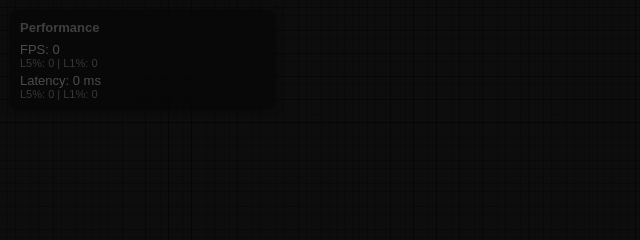
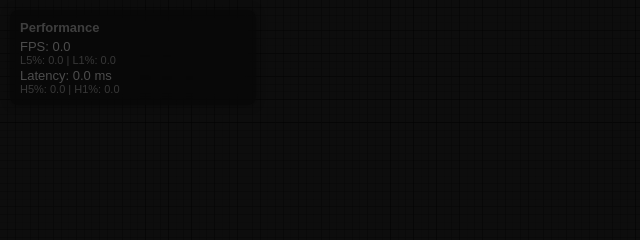
Before and after one commit to ntoutges/m3inter, a website built with Vite: page index.html in a window 1280 px wide. Shown: the top 240 px of the page, 0-640 px from the left. Built offline with nearby package versions, Linux system fonts and the light colour scheme.

Commit message:
Implemented stat display

```diff
--- a/grid/grid.ts
+++ b/grid/grid.ts
@@ -1,3 +1,4 @@
+import grid from "./grid.html?raw";
 import "./grid.css";
 
 type grid_base = {
@@ -33,8 +34,6 @@ type grid_bounds = {
     w: number;
     h: number;
 };
-
-import grid from "./grid.html?raw";
 
 export class Grid {
     private readonly element: HTMLElement;
--- a/index.html
+++ b/index.html
@@ -32,23 +32,7 @@
             <label for="toggle-perf-graph" class="panel panel-top-left" id="perf-panel">
                 <div class="panel-title">Performance</div>
 
-                <div class="stat fps">
-                    FPS: <span id="fps-avg">0</span>
-                </div>
-                <div class="stat-sub fps">
-                    L5%: <span id="fps-low5">0</span> |
-                    L1%: <span id="fps-low1">0</span>
-                </div>
-
-                <div class="stat latency">
-                    Latency: <span id="lat-avg">0</span> ms
-                </div>
-                <div class="stat-sub latency">
-                    L5%: <span id="lat-low5">0</span> |
-                    L1%: <span id="lat-low1">0</span>
-                </div>
-
-                <canvas id="perf-graph"></canvas>
+                <div id="stat-container"></div>
             </label>
 
             <!-- Top-right: Camera (gizmo + position) -->
--- a/script.ts
+++ b/script.ts
@@ -7,15 +7,34 @@ import {
 } from "./connect/handler.js";
 import { Grid } from "./grid/grid.js";
 import { config } from "./setup.json";
+import { Stat } from "./stat/stat.js";
 
 const $ = document.querySelector.bind(document);
 
 // Define elements as globals for ease-of-use
 const devicePanel = $("#device-panel") as HTMLElement;
+const portName = $("#com-port") as HTMLElement;
+const statusWord = $("#connection-status") as HTMLElement;
 
 // Define custom UI elements
 const g = new Grid($("#grid-container")!, config);
 g.render();
+
+const s = new Stat($("#stat-container")!, {
+    track: [
+        {
+            name: "FPS",
+            extrema: "min",
+        },
+        {
+            name: "Latency",
+            extrema: "max",
+            unit: "ms",
+        },
+    ],
+    graphPeriod: 10000,
+    graphpoints: 1000,
+});
 
 const conn = new Connect(handleConnect);
 conn.show();
@@ -31,6 +50,10 @@ const cCb: msg_cb_t = {
 };
 let cHandle: handle_t | null = null;
 
+// Track data updates for performance stats
+let lastFrame = performance.now();
+let lastRequest = performance.now();
+
 // Show connection panel on disconnect
 devicePanel.addEventListener("click", () => {
     cHandle?.close();
@@ -38,15 +61,21 @@ devicePanel.addEventListener("click", () => {
 });
 
 async function handleConnect(mode: "ser" | "sok") {
+    conn.error("");
+
     let handleOrError: handle_t | string | null = null;
 
     switch (mode) {
         case "sok":
             handleOrError = await handleSocket("http://localhost:3000", cCb);
+            portName.textContent = "localhost:3000";
             break;
 
         case "ser":
             handleOrError = await handleSerial(cCb);
+
+            if (typeof handleOrError !== "string")
+                portName.textContent = handleOrError.port;
     }
 
     if (handleOrError === null) return; // Ignore invalid value
@@ -61,17 +90,40 @@ async function handleConnect(mode: "ser" | "sok") {
     handleClose();
     cHandle = handleOrError;
     conn.hide();
+
+    statusWord.textContent = "Connected";
+    statusWord.classList.remove("offline");
+    statusWord.classList.add("online");
+
+    s.clear("FPS");
+    s.clear("Latency");
 }
 
 function handleClose() {
     if (!cHandle) return;
 
+    s.clear("FPS");
+    s.clear("Latency");
+
     cHandle?.close();
     cHandle = null;
     conn.show();
+
+    statusWord.textContent = "Disconnected";
+    statusWord.classList.remove("online");
+    statusWord.classList.add("offline");
 }
 
 function handleData(data: Uint8Array) {
+    const now = performance.now();
+
+    // Update grid
     g.update(Array.from(data));
     g.render();
+
+    // Update stats
+    s.update("FPS", 1000 / (now - lastFrame));
+    // s.update("Latency", now - lastRequest);
+
+    lastFrame = now;
 }
--- /dev/null
+++ b/stat/stat.css
@@ -0,0 +1,32 @@
+.stat {
+    display: grid;
+    grid-template-columns: 1fr auto;
+
+    font-family: sans-serif;
+    font-size: 12px;
+    color: white;
+}
+
+.stat canvas {
+    width: 120px;
+    margin-left: 6px;
+}
+
+.stat-name {
+    grid-column: 1 / -1;
+    font-weight: 500;
+    font-size: 13px;
+}
+
+.stat-sub {
+    grid-column: 1 / -1;
+    font-size: 11px;
+    opacity: 0.7;
+}
+
+.stat-breakdown {
+    height: fit-content;
+    display: flex;
+    flex-direction: column;
+    gap: 2px;
+}
--- /dev/null
+++ b/stat/stat.html
@@ -0,0 +1,37 @@
+<div class="stat">
+    <div class="stat-breakdown"></div>
+
+    <canvas></canvas>
+</div>
+
+<div class="stat-entry">
+    <div class="stat-name">
+        <span class="stat-label"></span>: <span class="stat-avg">0</span><span class="stat-unit"></span>
+    </div>
+    <div class="stat-sub">
+        <span class="stat-extrema"></span>5%: <span class="stat-low-5">0</span> |
+        <span class="stat-extrema"></span>1%: <span class="stat-low-1">0</span>
+    </div>
+</div>
+
+
+<!--
+
+
+/* Performance graph */
+#perf-graph {
+    width: 100%;
+    height: 100%;
+}
+
+/* Stats text */
+.stat {
+    margin-top: 4px;
+}
+
+.stat-sub {
+    font-size: 11px;
+    opacity: 0.7;
+}
+
+-->
--- /dev/null
+++ b/stat/stat.ts
@@ -0,0 +1,269 @@
+import "./stat.css";
+import html from "./stat.html?raw";
+
+const _template = document.createElement("template");
+_template.innerHTML = html;
+const template = _template.content;
+
+type stat_track = {
+    name: string;
+    unit?: string;
+    extrema: "min" | "max";
+};
+
+type stat_init = {
+    track: stat_track[];
+    graphpoints: number;
+    graphPeriod: number;
+};
+
+type stat_internal = {
+    values: { time: number; value: number }[];
+    unit?: string;
+    extrema: "min" | "max";
+
+    // DOM references for fast updates
+    el: HTMLElement;
+    avgEl: HTMLElement;
+    low5El: HTMLElement;
+    low1El: HTMLElement;
+};
+
+export class Stat {
+    private readonly element: HTMLElement;
+    private readonly canvas: HTMLCanvasElement;
+    private readonly ctx: CanvasRenderingContext2D;
+
+    private readonly stats = new Map<string, stat_internal>();
+    private readonly order: string[] = [];
+
+    private readonly graphPeriod: number;
+    private readonly graphpoints: number;
+
+    private animationFrame: number | null = null;
+
+    constructor(parent: HTMLElement, config: stat_init) {
+        this.element = template
+            .querySelector(".stat")!
+            .cloneNode(true) as HTMLElement;
+
+        this.canvas = this.element.querySelector("canvas")!;
+        this.ctx = this.canvas.getContext("2d")!;
+
+        parent.appendChild(this.element);
+
+        this.graphPeriod = config.graphPeriod;
+        this.graphpoints = config.graphpoints;
+
+        this.initializeUI(config.track);
+        this.resize();
+
+        new ResizeObserver(() => this.resize()).observe(
+            this.element.querySelector(".stat-breakdown")!,
+        );
+
+        this.loop();
+    }
+
+    /**
+     * Initialize UI entries for each stat
+     */
+    private initializeUI(track: stat_track[]) {
+        const breakdown = this.element.querySelector(".stat-breakdown")!;
+
+        for (const stat of track) {
+            const entry = template
+                .querySelector(".stat-entry")!
+                .cloneNode(true) as HTMLElement;
+
+            entry.querySelector(".stat-label")!.textContent = stat.name;
+
+            if (stat.unit) {
+                entry.querySelector(".stat-unit")!.textContent =
+                    ` ${stat.unit}`;
+            }
+
+            entry
+                .querySelectorAll(".stat-extrema")!
+                .forEach(
+                    (el) =>
+                        (el.textContent = stat.extrema === "min" ? "L" : "H"),
+                );
+
+            const avgEl = entry.querySelector<HTMLElement>(".stat-avg")!;
+            const low5El = entry.querySelector<HTMLElement>(".stat-low-5")!;
+            const low1El = entry.querySelector<HTMLElement>(".stat-low-1")!;
+
+            breakdown.appendChild(entry);
+
+            this.stats.set(stat.name, {
+                values: [],
+                unit: stat.unit,
+                extrema: stat.extrema,
+                el: entry,
+                avgEl,
+                low5El,
+                low1El,
+            });
+
+            this.order.push(stat.name);
+        }
+    }
+
+    /**
+     * Resize canvas to match display size
+     */
+    private resize() {
+        const rect = this.element
+            .querySelector(".stat-breakdown")!
+            .getBoundingClientRect();
+
+        this.canvas.width = rect.width;
+        this.canvas.height = rect.height;
+        this.canvas.style.height = `${rect.height}px`;
+    }
+
+    /**
+     * Main render loop
+     */
+    private loop = () => {
+        this.render();
+        this.animationFrame = requestAnimationFrame(this.loop);
+    };
+
+    /**
+     * Compute avg + percentiles
+     */
+    private compute(values: number[], extrema: "min" | "max") {
+        if (values.length === 0) {
+            return { avg: 0, p5: 0, p1: 0 };
+        }
+
+        const sorted = [...values].sort((a, b) => a - b);
+        const sum = values.reduce((a, b) => a + b, 0);
+
+        const avg = sum / values.length;
+
+        const pick = (p: number) => {
+            const idx = Math.floor(p * (sorted.length - 1));
+            return sorted[idx];
+        };
+
+        const p5 = extrema === "min" ? pick(0.05) : pick(0.95);
+        const p1 = extrema === "min" ? pick(0.01) : pick(0.99);
+
+        return { avg, p5, p1 };
+    }
+
+    /**
+     * Render graph + update UI
+     */
+    private render() {
+        const now = performance.now();
+
+        const w = this.canvas.width;
+        const h = this.canvas.height;
+
+        this.ctx.clearRect(0, 0, w, h);
+
+        let colorIndex = 0;
+
+        const cutoff = now - this.graphPeriod;
+        for (const name of this.order) {
+            const stat = this.stats.get(name)!;
+
+            // Trim old values
+            // These are all values that don't impact the current graph anymore
+            // Points s.t. the next point is non-existant or already outside the graph area
+
+            for (let i = 0; i < stat.values.length; i++) {
+                const curr = stat.values[i];
+                const next = stat.values[i + 1];
+
+                // Assuming sorted; All points after the first safe point are also safe
+                if (curr.time > cutoff || (next && next.time > cutoff)) break;
+
+                stat.values.splice(i, 1);
+                i--;
+            }
+
+            const values = stat.values.map((v) => v.value);
+
+            const { avg, p5, p1 } = this.compute(values, stat.extrema);
+
+            // Update UI
+            stat.avgEl.textContent = avg.toFixed(1);
+
+            stat.low5El.textContent = p5.toFixed(1);
+            stat.low1El.textContent = p1.toFixed(1);
+
+            // Draw graph
+            if (stat.values.length > 1) {
+                const max = Math.max(...values);
+                const min = Math.min(...values);
+
+                this.ctx.beginPath();
+
+                stat.values.forEach((v, i) => {
+                    const x = w - ((now - v.time) / this.graphPeriod) * w;
+                    const y = h - ((v.value - min) / (max - min || 1)) * h;
+
+                    if (i === 0) this.ctx.moveTo(x, y);
+                    else this.ctx.lineTo(x, y);
+                });
+
+                // Extend final point to the end of the graph for better visibility
+                const last = stat.values[stat.values.length - 1];
+                const y = h - ((last.value - min) / (max - min || 1)) * h;
+
+                this.ctx.lineTo(w, y);
+
+                this.ctx.strokeStyle = `hsl(${colorIndex * 53}, 70%, 60%)`;
+                this.ctx.lineWidth = 1;
+                this.ctx.stroke();
+            }
+
+            colorIndex++;
+        }
+    }
+
+    /**
+     * Push new value into stat
+     * @param name Stat name
+     * @param value Stat value
+     */
+    update(name: string, value: number) {
+        const stat = this.stats.get(name);
+        if (!stat) return;
+
+        const now = performance.now();
+
+        stat.values.push({ time: now, value });
+
+        if (stat.values.length > this.graphpoints) {
+            stat.values.shift();
+        }
+    }
+
+    /**
+     * Clear the data series for some stat
+     * @param name The name of the stat whose data will be cleared
+     */
+    clear(name: string) {
+        const stat = this.stats.get(name);
+        if (!stat) return;
+
+        stat.values = [];
+    }
+
+    /**
+     * Cleanup resources
+     */
+    destroy() {
+        if (this.animationFrame !== null) {
+            cancelAnimationFrame(this.animationFrame);
+        }
+
+        this.element.remove();
+    }
+}
--- a/style.css
+++ b/style.css
@@ -92,20 +92,12 @@ body {
     user-select: none;
 }
 
-/* Performance graph */
-#perf-graph {
-    width: 100%;
-    height: 100%;
-}
+#perf-panel {
+    display: flex;
+    flex-direction: column;
+    gap: 4px;
 
-/* Stats text */
-.stat {
-    margin-top: 4px;
-}
-
-.stat-sub {
-    font-size: 11px;
-    opacity: 0.7;
+    cursor: pointer;
 }
 
 /* Device status */
@@ -267,45 +259,8 @@ body {
     }
 }
 
-#perf-panel {
-    display: grid;
-    grid-template-areas:
-        "title graph"
-        "fps graph"
-        "fps-sub graph"
-        "latency graph"
-        "latency-sub graph";
-    grid-template-rows: 1fr;
-
-    gap: 0px 4px;
-    height: 80px;
-    cursor: pointer;
-
-    & > .panel-title {
-        grid-area: title;
-    }
-
-    & > .fps {
-        grid-area: fps;
-    }
-    & > .stat-sub.fps {
-        grid-area: fps-sub;
-    }
-
-    & > .latency {
-        grid-area: latency;
-    }
-    & > .stat-sub.latency {
-        grid-area: latency-sub;
-    }
-
-    #perf-graph {
-        grid-area: graph;
-    }
-}
-
 /* Toggle: Performance graph */
-#toggle-perf-graph:not(:checked) ~ #main-content #perf-graph {
+#toggle-perf-graph:not(:checked) ~ #main-content #stat-container canvas {
     display: none !important;
 }
 
```
